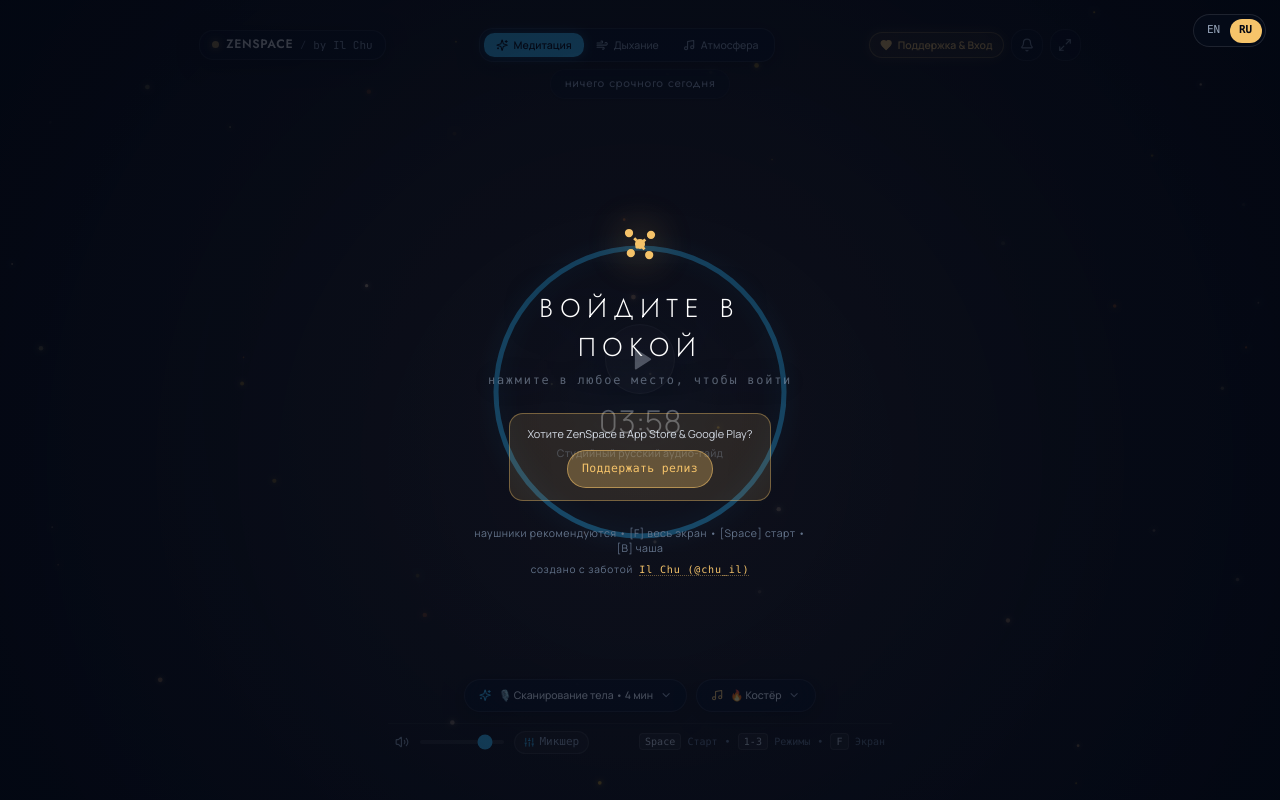
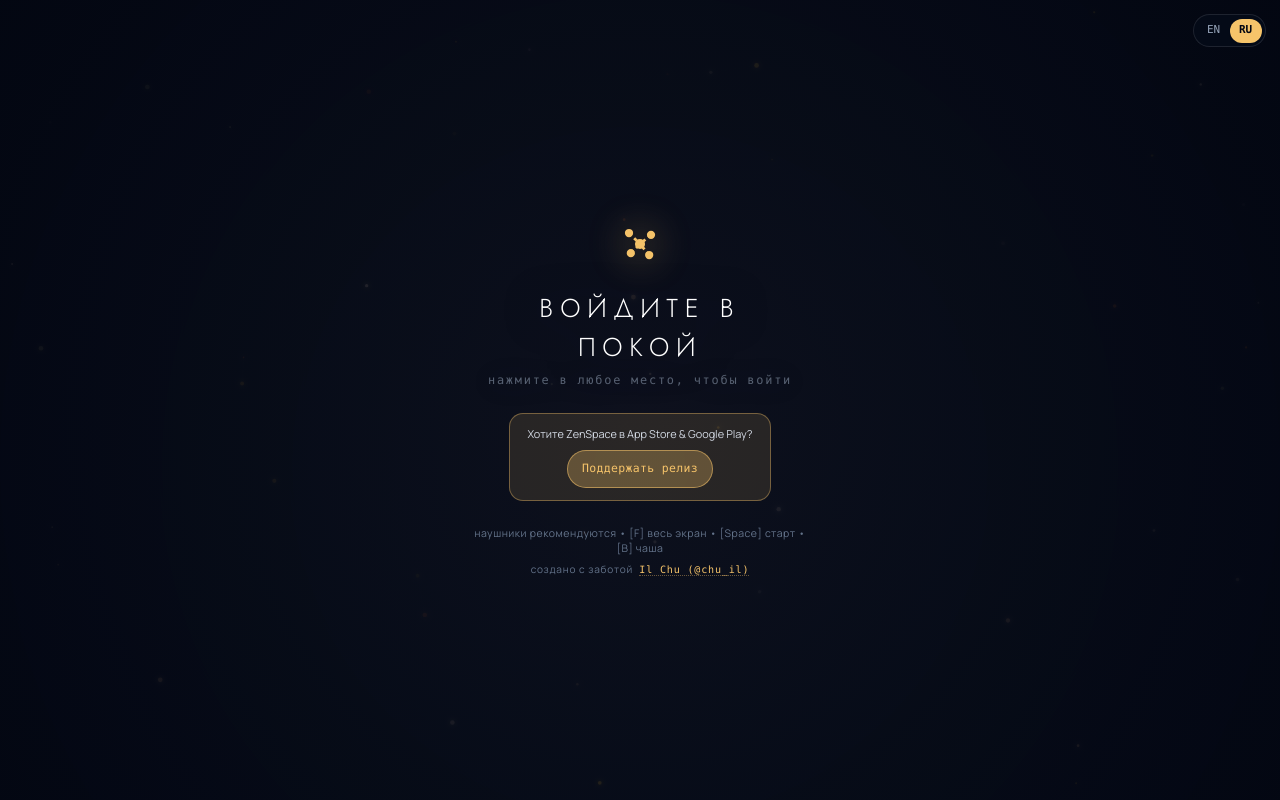
Before and after one commit to ilyachu/zenspace, a React (Vite) app: page / in a window 1280 px wide. Built offline with nearby package versions, Linux system fonts and the light colour scheme.

Commit message:
fix: hide HUD while IntroOverlay is active to prevent overlapping elements

```diff
--- a/src/App.tsx
+++ b/src/App.tsx
@@ -30,6 +30,7 @@ const ZEN_QUOTES = {
 
 export function App() {
   // Navigation & Language State
+  const [hasEntered, setHasEntered] = useState<boolean>(false);
   const [lang, setLang] = useState<'ru' | 'en'>(() => {
     try {
       const saved = localStorage.getItem('zenspace_lang');
@@ -392,6 +393,7 @@ export function App() {
 
   // Inactivity dimmer
   useEffect(() => {
+    if (!hasEntered) return;
     const handleMouseMove = () => {
       setIsZenDimmed(false);
       document.body.classList.remove('cursor-none');
@@ -411,10 +413,11 @@ export function App() {
       if (mouseActivityTimerRef.current) clearTimeout(mouseActivityTimerRef.current);
       document.body.classList.remove('cursor-none');
     };
-  }, [isRunning]);
+  }, [isRunning, hasEntered]);
 
   // Global Keyboard Shortcuts
   useEffect(() => {
+    if (!hasEntered) return;
     const handleKeyDown = (e: KeyboardEvent) => {
       if (e.code === 'Space') {
         e.preventDefault();
@@ -436,7 +439,7 @@ export function App() {
 
     window.addEventListener('keydown', handleKeyDown);
     return () => window.removeEventListener('keydown', handleKeyDown);
-  }, [toggleSession, handleModeChange, masterVolume]);
+  }, [toggleSession, handleModeChange, masterVolume, hasEntered]);
 
   const isBreatheStudioTrack = mode === 'breathe' && breathPattern.startsWith('ru-');
   const isVisualRhythmMode = mode === 'breathe' && !breathPattern.startsWith('ru-');
@@ -480,7 +483,7 @@ export function App() {
     <div className="relative min-h-screen w-full flex flex-col items-center justify-between p-4 md:p-6 overflow-hidden bg-[#030712] text-[#e6edf8]">
       {/* 1. Intro Screen Overlay in exact lofi-night-sky style */}
       <IntroOverlay
-        onEnter={() => {}}
+        onEnter={() => setHasEntered(true)}
         lang={lang}
         onToggleLang={toggleLang}
       />
@@ -492,10 +495,16 @@ export function App() {
         breathScale={breathHaloScale}
       />
 
-      {/* 3. App Main HUD Container */}
-      <div className={`relative z-10 w-full max-w-5xl h-full min-h-[92vh] flex flex-col items-center justify-between transition-opacity duration-1000 ${
-        isZenDimmed ? 'opacity-15' : 'opacity-100'
-      }`}>
+      {/* 3. App Main HUD Container (Hidden until user clicks Enter) */}
+      <div
+        className={`relative z-10 w-full max-w-5xl h-full min-h-[92vh] flex flex-col items-center justify-between transition-all duration-1000 ease-[cubic-bezier(0.16,1,0.3,1)] ${
+          !hasEntered
+            ? 'opacity-0 invisible pointer-events-none scale-95'
+            : isZenDimmed
+            ? 'opacity-15 visible pointer-events-auto scale-100'
+            : 'opacity-100 visible pointer-events-auto scale-100'
+        }`}
+      >
         <Header
           mode={mode}
           onModeChange={handleModeChange}
--- a/src/components/IntroOverlay.tsx
+++ b/src/components/IntroOverlay.tsx
@@ -36,9 +36,10 @@ export const IntroOverlay: React.FC<IntroOverlayProps> = ({
   const handleEnter = () => {
     if (hasEntered || isFading) return;
     setIsFading(true);
+    // Smoothly notify parent to start fading in the HUD in sync with intro fade out
+    onEnter();
     setTimeout(() => {
       setHasEntered(true);
-      onEnter();
     }, 1000);
   };
 
@@ -64,10 +65,10 @@ export const IntroOverlay: React.FC<IntroOverlayProps> = ({
         isFading ? 'opacity-0 invisible pointer-events-none' : 'opacity-100 visible'
       }`}
       style={{
-        background: 'radial-gradient(circle at 50% 58%, rgba(8, 16, 34, 0.65), rgba(3, 7, 18, 0.88))'
+        background: 'radial-gradient(circle at 50% 58%, rgba(8, 16, 34, 0.75), rgba(3, 7, 18, 0.92))'
       }}
     >
-      {/* Language Switcher in Top Right (Exact lofi-night-sky layout) */}
+      {/* Language Switcher in Top Right */}
       <div
         className="absolute top-4 right-4 z-50 inline-flex items-center gap-0 bg-[#060c1a]/80 border border-white/10 rounded-full p-1 backdrop-blur-xl"
         onClick={(e) => e.stopPropagation()}
```
